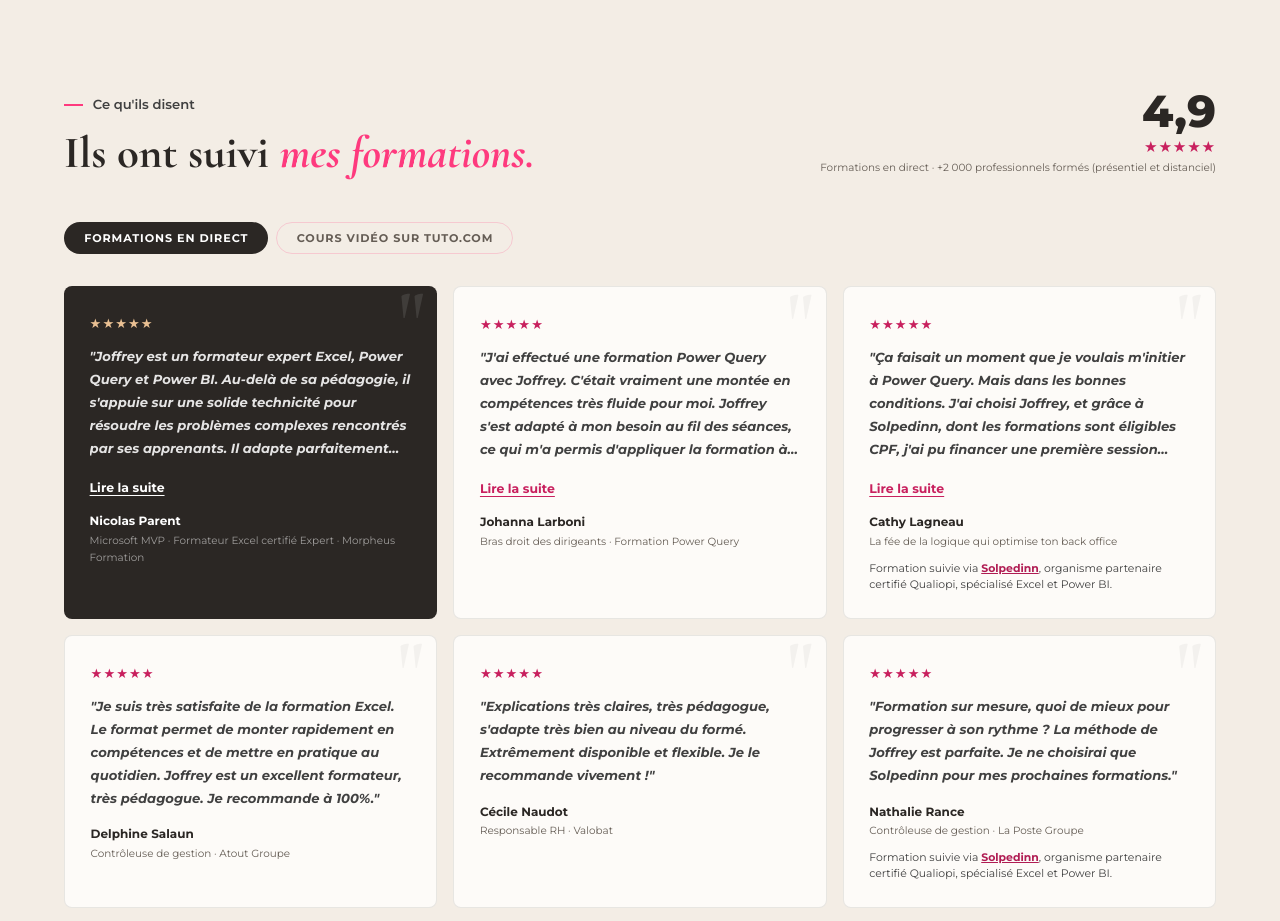
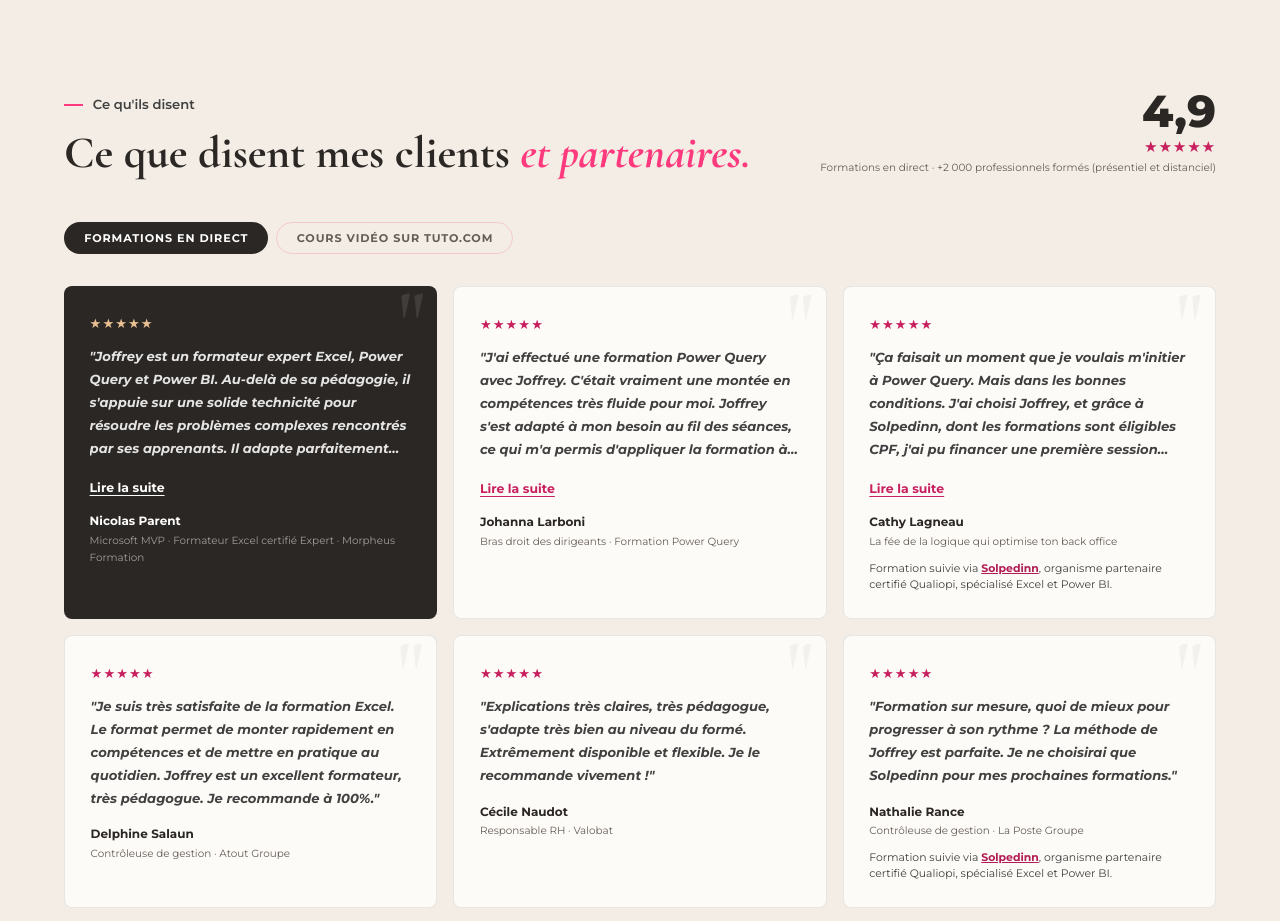
Before and after one commit to XcelUrself/xcelurself, a plain HTML site: page index.html in a window 1280 px wide. Shown: the part 6820-7741 px from the top of the page. Drawn offline with nearby package versions, Linux system fonts and the light colour scheme.

Commit message:
Avis : titre exact (clients et partenaires)
Co-Authored-By: Claude Sonnet 5.5 <noreply@anthropic.com>

```diff
--- a/index.html
+++ b/index.html
@@ -2410,7 +2410,7 @@ var sc=document.createElement('script');sc.defer=true;sc.src='https://cloud.umam
     <div class="testi-head r">
       <div>
         <p class="eyebrow">Ce qu'ils disent</p>
-        <h2>Ils ont suivi <em>mes formations.</em></h2>
+        <h2>Ce que disent mes clients <em>et partenaires.</em></h2>
       </div>
       <div class="testi-avg">
         <div class="avg-n" id="avg-n">4,9</div>
```
